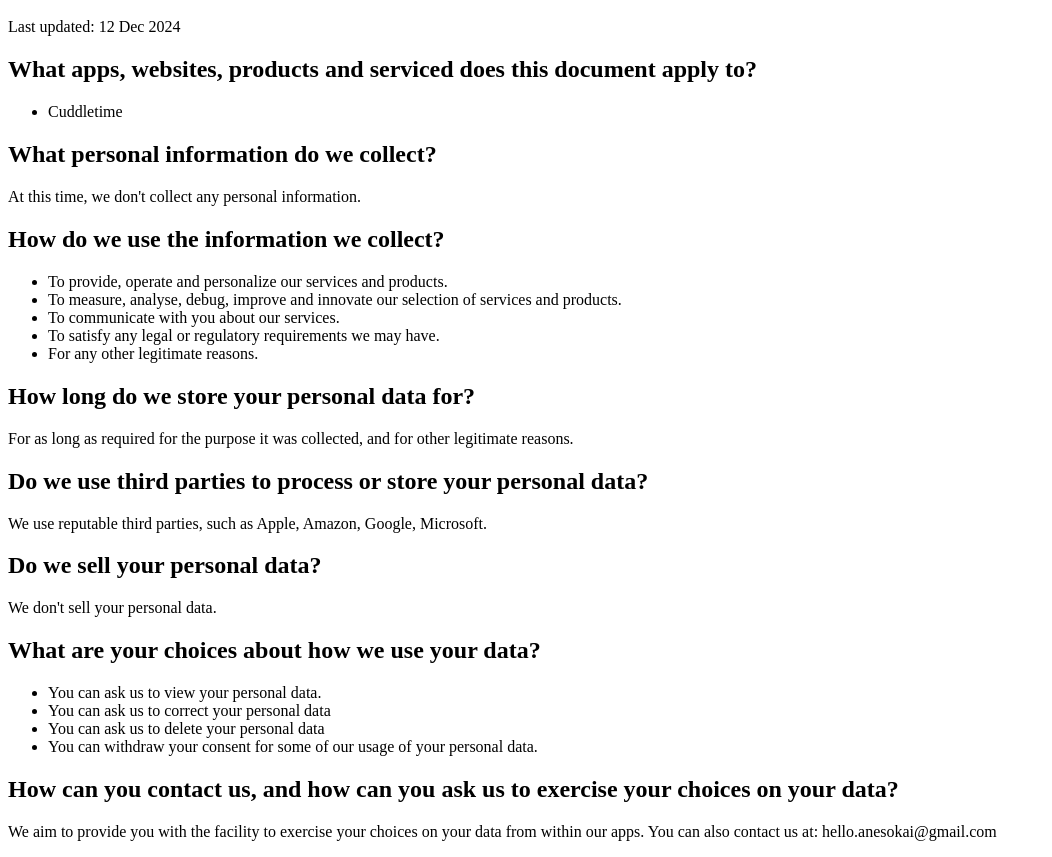
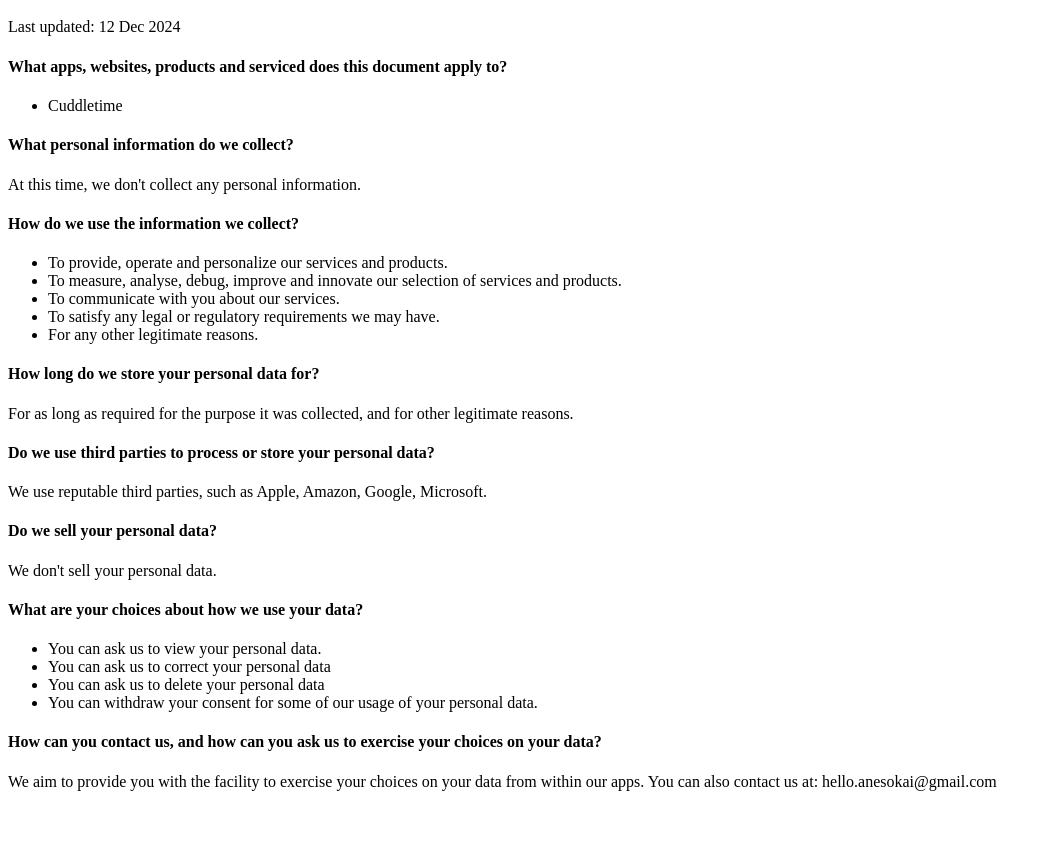
Before and after one commit to nicolatalin/nicolatalin.github.io, a plain HTML site: page privacy.html in a window 1280 px wide. Shown: the part 48-905 px from the top of the page, without its empty margins (0-1052 px from the left). After the commit the page ends 855 px from the top, so only its background shows below. Drawn offline with Linux system fonts and the light colour scheme.

Commit message:
Update privacy.html

```diff
--- a/privacy.html
+++ b/privacy.html
@@ -6,19 +6,19 @@
     <h1>Privacy Policy</h1>
     <p>Last updated: 12 Dec 2024</p>
 
-    <h2>What apps, websites, products and serviced does this document apply to?</h2>
+    <h4>What apps, websites, products and serviced does this document apply to?</h4>
     <p>
       <ul>
         <li>Cuddletime</li>
       </ul>
     </p>
 
-    <h2>What personal information do we collect?</h2>
+    <h4>What personal information do we collect?</h4>
     <p>
       At this time, we don't collect any personal information.
     </p>
 
-    <h2>How do we use the information we collect?</h2>
+    <h4>How do we use the information we collect?</h4>
     <p>
       <ul>
         <li>To provide, operate and personalize our services and products.</li>
@@ -29,22 +29,22 @@
       </ul>
     </p>
 
-    <h2>How long do we store your personal data for?</h2>
+    <h4>How long do we store your personal data for?</h4>
     <p>
       For as long as required for the purpose it was collected, and for other legitimate reasons.
     </p>
 
-    <h2>Do we use third parties to process or store your personal data?</h2>
+    <h4>Do we use third parties to process or store your personal data?</h4>
     <p>
       We use reputable third parties, such as Apple, Amazon, Google, Microsoft.
     </p>
 
-    <h2>Do we sell your personal data?</h2>
+    <h4>Do we sell your personal data?</h4>
     <p>
       We don't sell your personal data.
     </p>
 
-    <h2>What are your choices about how we use your data?</h2>
+    <h4>What are your choices about how we use your data?</h4>
     <p>
       <ul>
         <li>You can ask us to view your personal data.</li>
@@ -54,7 +54,7 @@
       </ul>
     </p>
 
-    <h2>How can you contact us, and how can you ask us to exercise your choices on your data?</h2>
+    <h4>How can you contact us, and how can you ask us to exercise your choices on your data?</h4>
     <p>
       We aim to provide you with the facility to exercise your choices on your data from within our apps. You can also contact us at: hello.anesokai@gmail.com
     </p>
```
